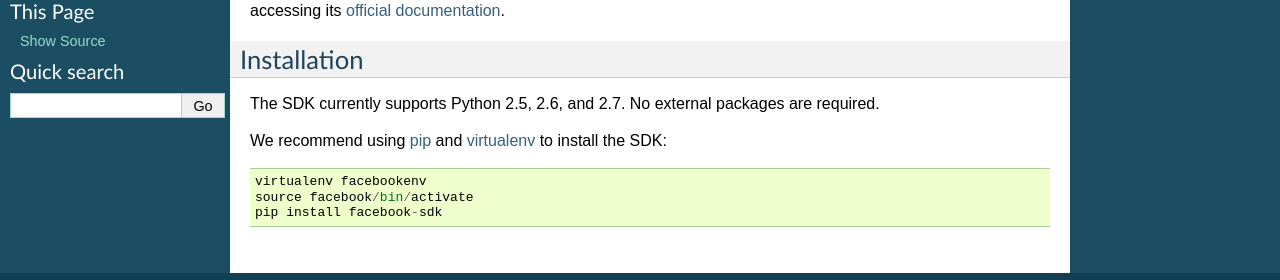
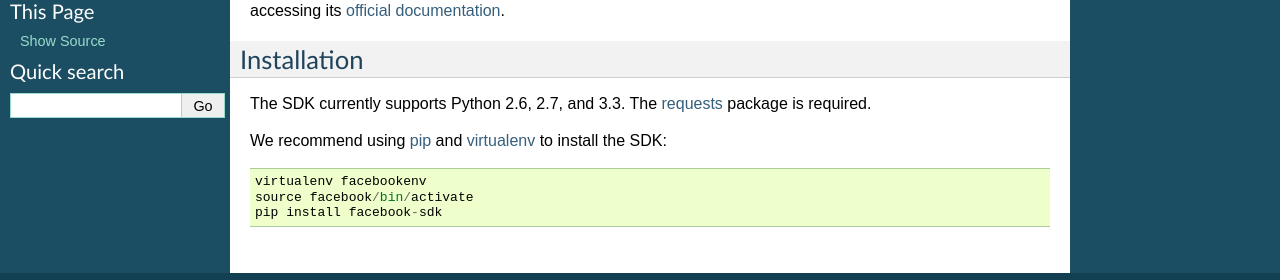
Before and after one commit to mobolic/facebook-sdk, a Sphinx documentation site: the page built from docs/index.rst, in a window 1280 px wide. Shown: the part 133-413 px from the top of the page. Built offline with Sphinx 7.4.7, drawn with Linux system fonts in a browser that asks for light colours; the version number is read from the project's files by our own code.

Commit message:
Update SDK requirements. See 1c0c12dd.

```diff
--- a/docs/index.rst
+++ b/docs/index.rst
@@ -22,7 +22,7 @@
 Installation
 ============
 
-The SDK currently supports Python 2.5, 2.6, and 2.7. No external packages are
+The SDK currently supports Python 2.6, 2.7, and 3.3. The `requests`_ package is
 required.
 
 We recommend using `pip`_ and `virtualenv`_ to install the SDK: ::
@@ -31,5 +31,6 @@
     source facebook/bin/activate
     pip install facebook-sdk
 
+.. _requests: https://pypi.python.org/pypi/requests
 .. _pip: http://www.pip-installer.org/
 .. _virtualenv: http://www.virtualenv.org/
```
